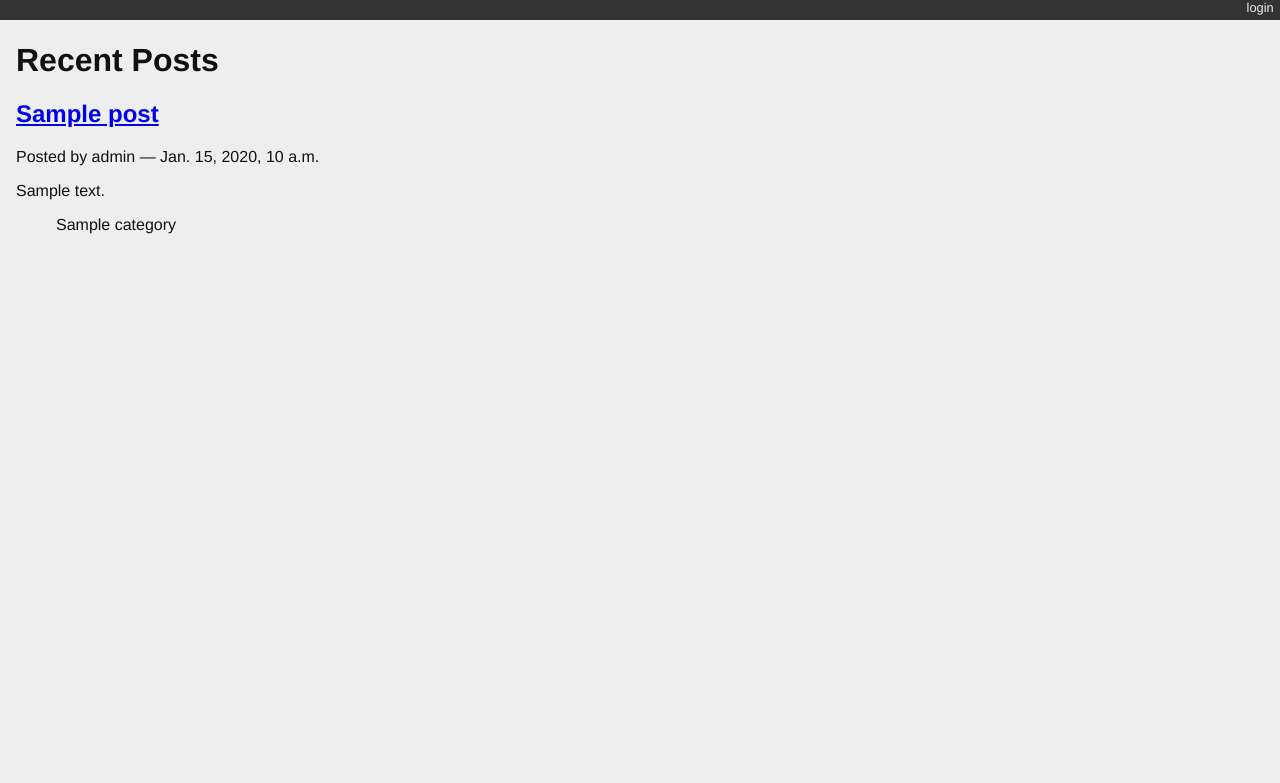
After one commit to jferg368/django-blog, a Django app: page / in a window 1280 px wide. The commit adds this page. Shown: the top 783 px of the page. Run offline with Django 3.2, Linux system fonts and the light colour scheme; data comes from the database, SQL or seed files in the repository; tables that the repository leaves empty hold one stand-in row (values such as "Sample post").

Commit message:
Commit of lesson 07

```diff
--- a/blogging/admin.py
+++ b/blogging/admin.py
@@ -1,4 +1,5 @@
 from django.contrib import admin
-from blogging.models import Post
+from blogging.models import Post, Category
 
 admin.site.register(Post)
+admin.site.register(Category)
--- a/blogging/models.py
+++ b/blogging/models.py
@@ -11,3 +11,15 @@ class Post(models.Model):
 
     def __str__(self):
         return self.title
+
+
+class Category(models.Model):
+    name = models.CharField(max_length=128)
+    description = models.TextField(blank=True)
+    posts = models.ManyToManyField(Post, blank=True, related_name='categories')
+
+    class Meta:
+        verbose_name_plural = 'Categories'
+
+    def __str__(self):
+        return self.name
--- /dev/null
+++ b/blogging/static/django_blog.css
@@ -0,0 +1,74 @@
+body {
+    background-color: #eee;
+    color: #111;
+    font-family: "HelveticaNeue-Light", "Helvetica Neue Light", "Helvetica Neue", Helvetica, Arial, "Lucida Grande", sans-serif;
+    margin:0;
+    padding:0;
+}
+#container {
+    margin:0;
+    padding:0;
+    margin-top: 0px;
+}
+#header {
+    background-color: #333;
+    border-botton: 1px solid #111;
+    margin:0;
+    padding:0;
+}
+#control-bar {
+    margin: 0em 0em 1em;
+    list-style: none;
+    list-style-type: none;
+    text-align: right;
+    color: #eee;
+    font-size: 80%;
+    padding-bottom: 0.4em;
+}
+#control-bar li {
+    display: inline-block;
+}
+#control-bar li a {
+    color: #eee;
+    padding: 0.5em;
+    text-decoration: none;
+}
+#control-bar li a:hover {
+    color: #cce;
+}
+#content {
+    margin: 0em 1em 1em;
+}
+
+ul#entries {
+    list-style: none;
+    list-style-type: none;
+}
+div.entry {
+    margin-right: 2em;
+    margin-top: 1em;
+    border-top: 1px solid #cecece;
+}
+ul#entries li:first-child div.entry {
+    border-top: none;
+    margin-top: 0em;
+}
+div.entry-body {
+    margin-left: 2em;
+}
+.notification {
+    float: right;
+    text-align: center;
+    width: 25%;
+    padding: 1em;
+}
+.info {
+    background-color: #aae;
+}
+ul.categories {
+    list-style: none;
+    list-style-type: none;
+}
+ul.categories li {
+    display: inline;
+}
--- /dev/null
+++ b/blogging/templates/blogging/list.html
@@ -0,0 +1,23 @@
+
+{% extends "base.html" %}{% block content %}
+  <h1>Recent Posts</h1>
+  {% comment %} here is where the query happens {% endcomment %}
+{% for post in posts %}
+<div class="post">
+  <h2>
+    <a href="{% url 'blog_detail' post.pk %}">{{ post }}</a>
+  </h2>
+    <p class="byline">
+      Posted by {{ post.author.username }} &mdash; {{ post.published_date }}
+    </p>
+    <div class="post-body">
+      {{ post.text }}
+    </div>
+    <ul class="categories">
+      {% for category in post.categories.all %}
+        <li>{{ category }}</li>
+      {% endfor %}
+    </ul>
+  </div>
+  {% endfor %}
+{% endblock %}
--- /dev/null
+++ b/blogging/urls.py
@@ -0,0 +1,7 @@
+from django.urls import path
+from blogging.views import list_view, detail_view
+
+urlpatterns = [
+    path('', list_view, name="blog_index"),
+    path('posts/<int:post_id>/', detail_view, name="blog_detail")
+]
--- a/blogging/views.py
+++ b/blogging/views.py
@@ -1,3 +1,38 @@
+from django.http import HttpResponse, HttpResponseRedirect, Http404
+from django.template import loader
+from blogging.models import Post
 from django.shortcuts import render
 
-# Create your views here.
+# def stub_view(request, *args, **kwargs):
+#     body = "Stub View\n\n"
+#     if args:
+#         body += "Args:\n"
+#         body += "\n".join(["\t%s" % a for a in args])
+#     if kwargs:
+#         body += "Kwargs:\n"
+#         body += "\n".join(["\t%s: %s" % i for i in kwargs.items()])
+#     return HttpResponse(body, content_type="text/plain")
+
+# def list_view(request):
+#     published = Post.objects.exclude(published_date__exact=None)
+#     posts = published.order_by('-published_date')
+#     template = loader.get_template('blogging/list.html')
+#     context = {'posts': posts}
+#     body = template.render(context)
+#     return HttpResponse(body, content_type="text/html")
+
+def list_view(request, *args, **kwargs):
+    published = Post.objects.exclude(published_date__exact=None)
+    posts = published.order_by('-published_date')
+    context = {'posts': posts}
+    return render(request, 'blogging/list.html', context)
+
+
+def detail_view(request, post_id):
+    published = Post.objects.exclude(published_date__exact=None)
+    try:
+        post = published.get(pk=post_id)
+    except Post.DoesNotExist:
+        raise Http404
+    context = {'post': post}
+    return render(request, 'blogging/detail.html', context)
--- a/mysite/settings.py
+++ b/mysite/settings.py
@@ -120,3 +120,5 @@ USE_TZ = True
 # https://docs.djangoproject.com/en/2.1/howto/static-files/
 
 STATIC_URL = '/static/'
+LOGIN_URL = '/login/'
+LOGIN_REDIRECT_URL = '/'
--- a/mysite/templates/base.html
+++ b/mysite/templates/base.html
@@ -1,9 +1,21 @@
+{% load static %}
+<link type="text/css" rel="stylesheet" href="{% static 'django_blog.css' %}">
 <!DOCTYPE html>
 <html>
   <head>
     <title>My Django Blog</title>
   </head>
   <body>
+    <div id="header">  {# header begins here #}
+   <ul id="control-bar">
+   {% if user.is_authenticated %}
+    {% if user.is_staff %}<li><a href="{% url 'admin:index' %}">admin</a></li>{% endif %}
+     <li><a href="{% url 'logout' %}">logout</a></li>
+    {% else %}
+     <li><a href="{% url 'login' %}">login</a></li>
+   {% endif %}
+   </ul>
+  </div>              {# header ends here #}
     <div id="container">
       <div id="content">
       {% block content %}
--- a/mysite/urls.py
+++ b/mysite/urls.py
@@ -15,8 +15,12 @@ Including another URLconf
 """
 from django.contrib import admin
 from django.urls import path, include
+from django.contrib.auth.views import LoginView, LogoutView
 
 urlpatterns = [
-    path('polling/', include('polling.urls')),  # <-- Add this
+    path('', include('blogging.urls')),
+    path('polling/', include('polling.urls')),
     path('admin/', admin.site.urls),
+    path('login/', LoginView.as_view(template_name='login.html'), name="login"),
+    path('logout/', LogoutView.as_view(next_page='/'), name="logout"),
 ]
```
Also changed, not shown: blogging/templates/blogging/detail.html (added, +17 -0 lines), blogging/tests.py (+54 -0 lines), mysite/templates/login.html (added, +9 -0 lines), blogging/migrations/0002_category.py (added).
